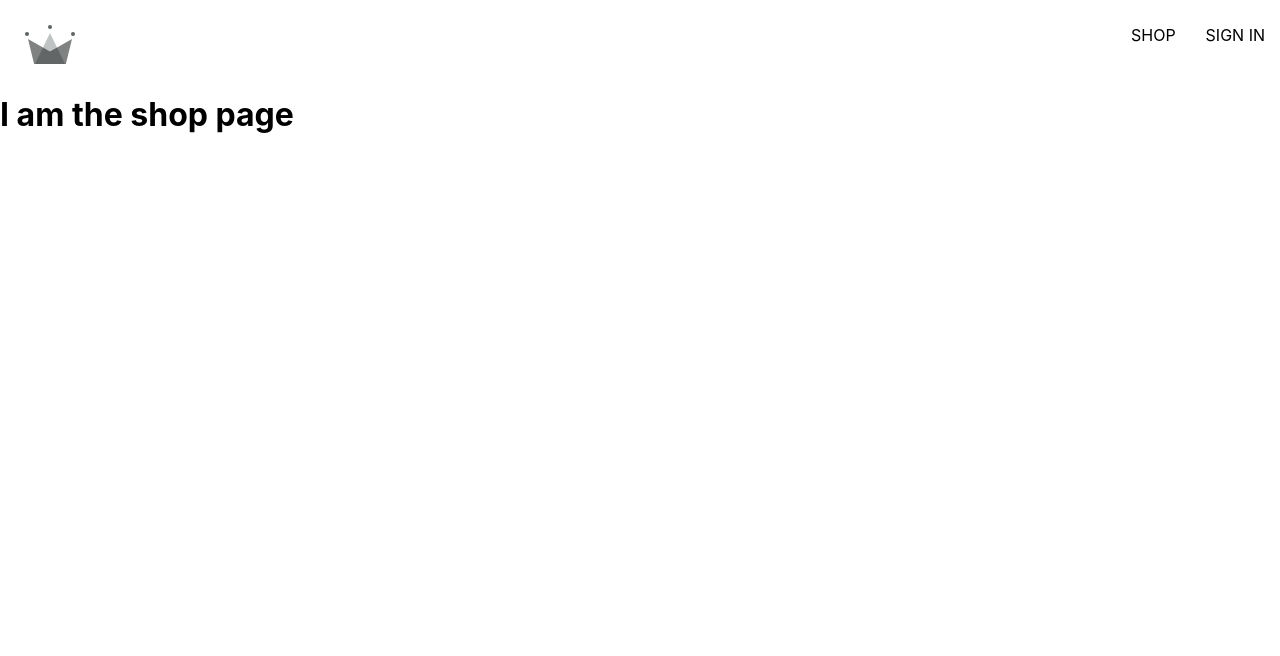
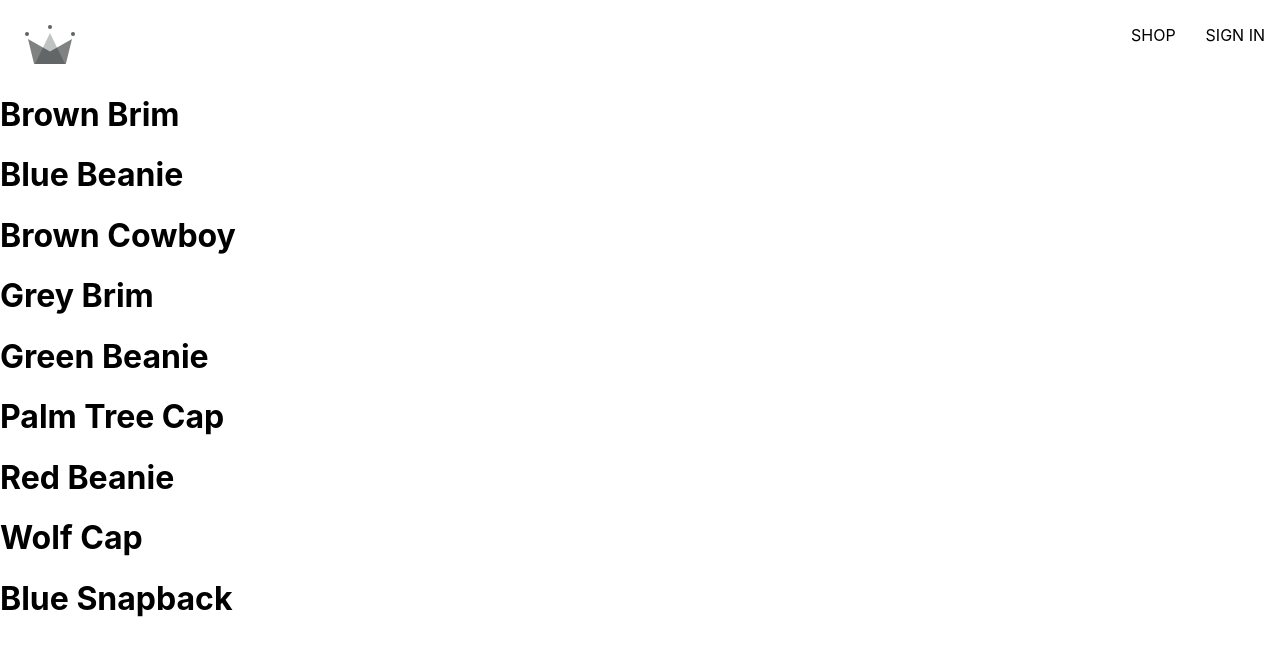
Before and after one commit to FarisOmerbasic/e-commerce, a React (Create React App) app: page /shop in a window 1280 px wide. Shown: the top 656 px of the page. Built offline with nearby package versions, Linux system fonts and the light colour scheme; no server answers.

Commit message:
second commit

```diff
--- a/src/App.js
+++ b/src/App.js
@@ -3,12 +3,7 @@
 import Navigation from './routes/navigation/navigation.component';
 import Home from './routes/home/home.component';
 import Authentication from './routes/authentication/authentication.component';
-
-
-
-const Shop = () => {
-  return <h1>I am the shop page</h1>
-}
+import Shop from './routes/shop/shop.component';
 
 const App = () => {
 
--- /dev/null
+++ b/src/routes/shop/shop.component.jsx
@@ -0,0 +1,15 @@
+import SHOP_DATA from "../../shop-data.json"
+
+const Shop = () => {
+    return (
+        <div>
+            {SHOP_DATA.map(({ id, name }) => (
+                <div key={id}>
+                    <h1>{name}</h1>
+                </div>
+            ))}
+        </div>
+    );
+}
+
+export default Shop;
--- /dev/null
+++ b/src/shop-data.json
@@ -0,0 +1,56 @@
+[
+    {
+        "id": 1,
+        "name": "Brown Brim",
+        "imageUrl": "https://i.ibb.co/ZYW3VTp/brown-brim.png",
+        "price": 25
+    },
+    {
+        "id": 2,
+        "name": "Blue Beanie",
+        "imageUrl": "https://i.ibb.co/ypkgK0X/blue-beanie.png",
+        "price": 18
+    },
+    {
+        "id": 3,
+        "name": "Brown Cowboy",
+        "imageUrl": "https://i.ibb.co/QdJwgmp/brown-cowboy.png",
+        "price": 35
+    },
+    {
+        "id": 4,
+        "name": "Grey Brim",
+        "imageUrl": "https://i.ibb.co/RjBLWxB/grey-brim.png",
+        "price": 25
+    },
+    {
+        "id": 5,
+        "name": "Green Beanie",
+        "imageUrl": "https://i.ibb.co/YTjW3vF/green-beanie.png",
+        "price": 18
+    },
+    {
+        "id": 6,
+        "name": "Palm Tree Cap",
+        "imageUrl": "https://i.ibb.co/rKBDvJX/palm-tree-cap.png",
+        "price": 14
+    },
+    {
+        "id": 7,
+        "name": "Red Beanie",
+        "imageUrl": "https://i.ibb.co/bLB646Z/red-beanie.png",
+        "price": 18
+    },
+    {
+        "id": 8,
+        "name": "Wolf Cap",
+        "imageUrl": "https://i.ibb.co/1f2nWMM/wolf-cap.png",
+        "price": 14
+    },
+    {
+        "id": 9,
+        "name": "Blue Snapback",
+        "imageUrl": "https://i.ibb.co/X2VJP2W/blue-snapback.png",
+        "price": 16
+    }
+]
```
